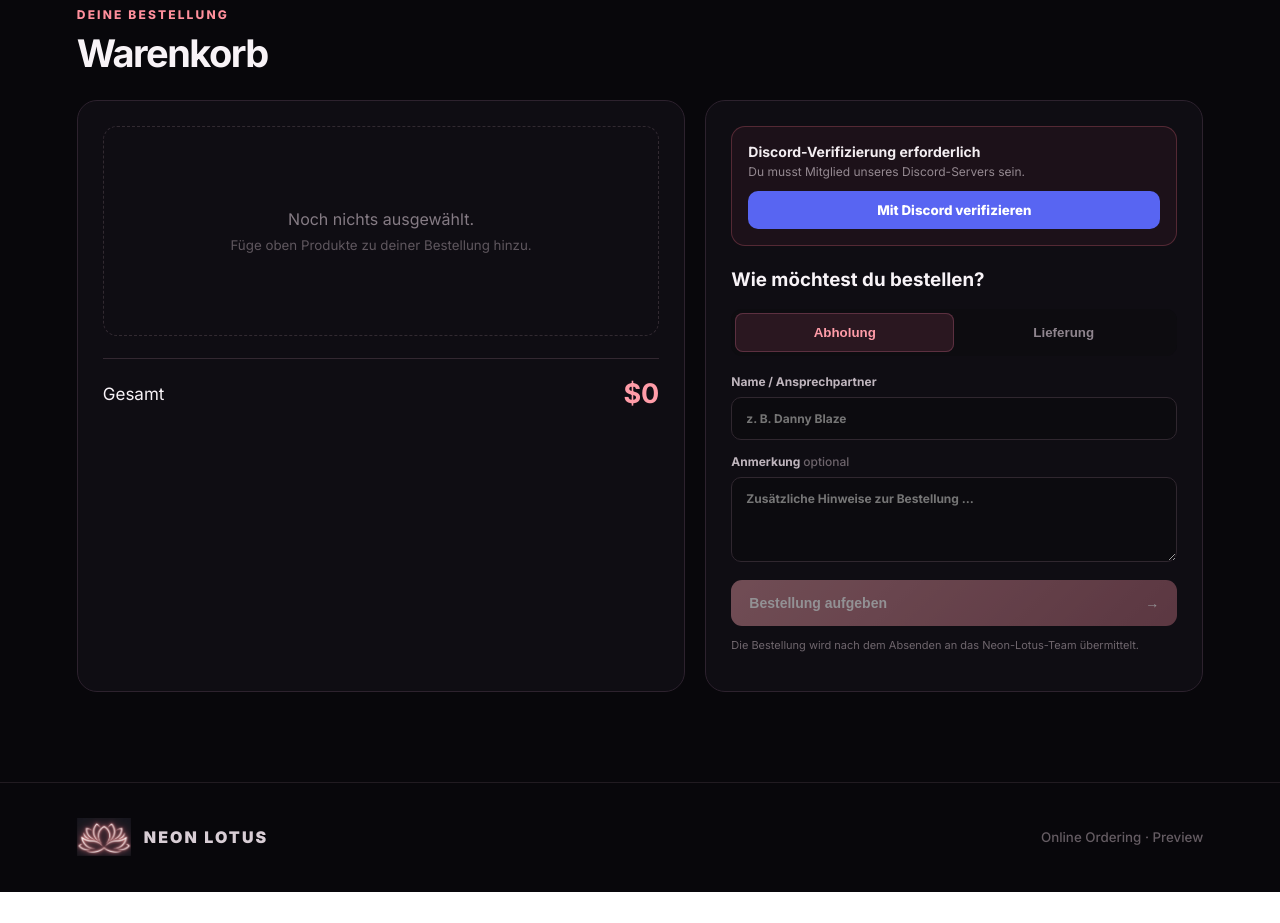
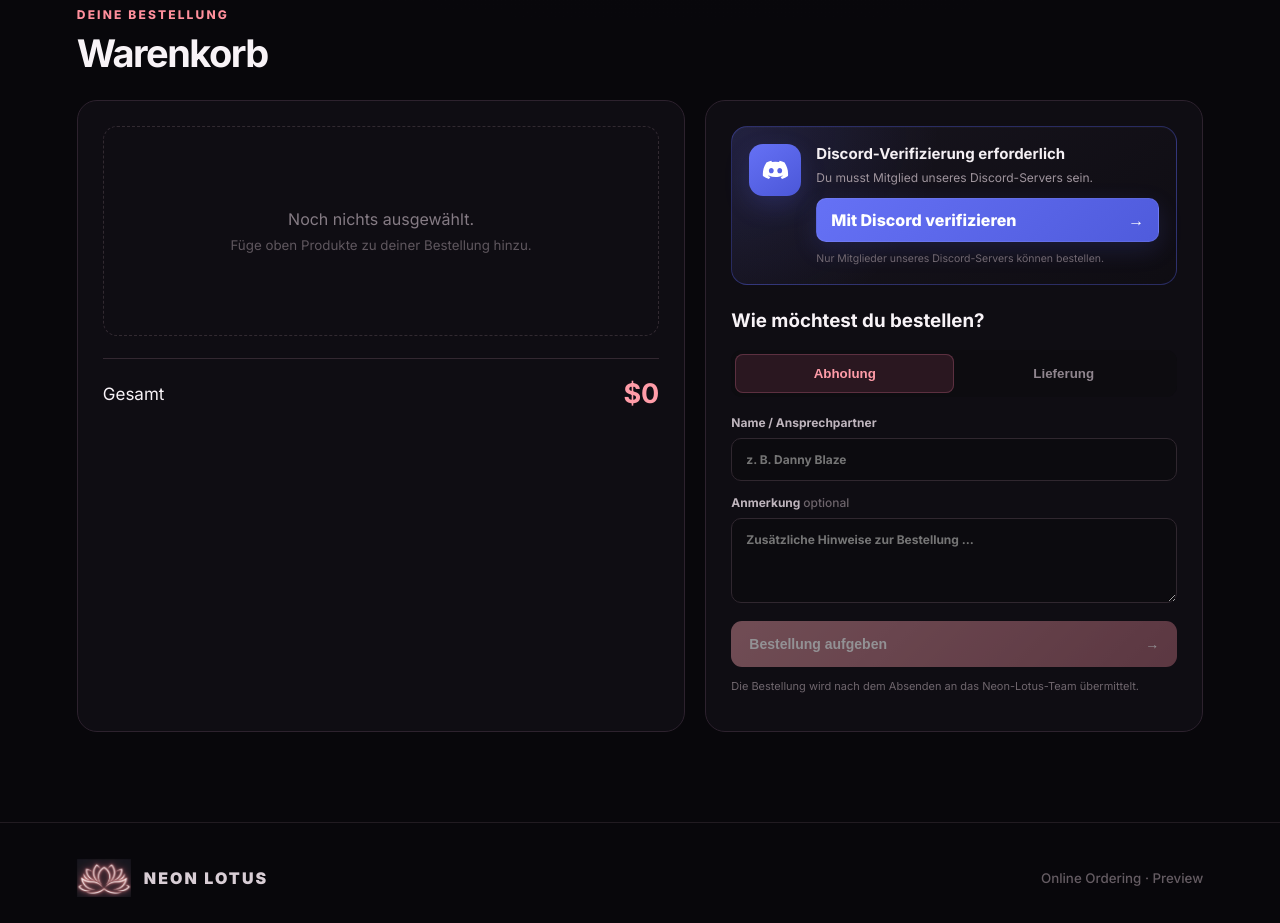
Before and after one commit to JulianGlobe/NeonLotus-Bestellungen, a plain HTML site: page index.html in a window 1280 px wide. Shown: the part 2620-3543 px from the top of the page. Before the commit the page ends 3512 px from the top, so only its background shows below. Drawn offline with Linux system fonts and the light colour scheme.

Commit message:
Add files via upload

```diff
--- a/app.js
+++ b/app.js
@@ -57,7 +57,11 @@
  }catch{localStorage.removeItem(AUTH_KEY);setAuthUI(null)}
 }
 
-document.querySelector('#discord-login').onclick=()=>{window.location.href=`${API}/auth/discord`};
+const discordLogin=document.querySelector('#discord-login');
+if(discordLogin){
+  discordLogin.setAttribute('href',`${API}/auth/discord`);
+}
+
 document.querySelector('#discord-logout').onclick=()=>{localStorage.removeItem(AUTH_KEY);setAuthUI(null)};
 
 (function handleDiscordReturn(){
--- a/index.html
+++ b/index.html
@@ -7,7 +7,7 @@
 <link rel="preconnect" href="https://fonts.googleapis.com">
 <link rel="preconnect" href="https://fonts.gstatic.com" crossorigin>
 <link href="https://fonts.googleapis.com/css2?family=Inter:wght@400;500;600;700;800;900&display=swap" rel="stylesheet">
-<link rel="stylesheet" href="style.css">
+<link rel="stylesheet" href="style.css?v=9">
 </head>
 <body>
 <div class="ambient a1"></div><div class="ambient a2"></div>
@@ -49,12 +49,25 @@
 
     <div class="order-card">
       <div class="discord-auth-box">
-        <div id="discord-auth-status" class="discord-auth-status">
-          <div><b>Discord-Verifizierung erforderlich</b><small>Du musst Mitglied unseres Discord-Servers sein.</small></div>
+        <div class="discord-auth-icon" aria-hidden="true">
+          <svg viewBox="0 0 24 24" role="img">
+            <path fill="currentColor" d="M19.5 5.34A16.3 16.3 0 0 0 15.44 4l-.5 1.02a14.8 14.8 0 0 0-5.88 0L8.55 4A16.4 16.4 0 0 0 4.5 5.35C1.94 9.17 1.25 12.9 1.6 16.58A16.5 16.5 0 0 0 6.58 19l1.2-1.64a10.7 10.7 0 0 1-1.9-.91l.47-.36c3.66 1.69 7.62 1.69 11.23 0l.48.36c-.61.36-1.25.66-1.9.91l1.2 1.64a16.4 16.4 0 0 0 4.98-2.42c.42-4.27-.72-7.97-2.84-11.24ZM8.52 14.31c-1.1 0-2-.99-2-2.2 0-1.22.88-2.21 2-2.21 1.13 0 2.02 1 2 2.21 0 1.21-.89 2.2-2 2.2Zm6.96 0c-1.1 0-2-.99-2-2.2 0-1.22.88-2.21 2-2.21 1.13 0 2.02 1 2 2.21 0 1.21-.87 2.2-2 2.2Z"/>
+          </svg>
         </div>
-        <div class="discord-auth-actions">
-          <button id="discord-login" type="button" class="discord-login">Mit Discord verifizieren</button>
-          <button id="discord-logout" type="button" class="discord-logout hidden">Abmelden</button>
+        <div class="discord-auth-content">
+          <div id="discord-auth-status" class="discord-auth-status">
+            <div>
+              <b>Discord-Verifizierung erforderlich</b>
+              <small>Verifiziere deinen Discord-Account, bevor du eine Bestellung absendest.</small>
+            </div>
+          </div>
+          <div class="discord-auth-actions">
+            <a id="discord-login" class="discord-login" href="https://neon-lotus-bot-production.up.railway.app/auth/discord">
+              <span>Mit Discord verifizieren</span><span class="discord-arrow">→</span>
+            </a>
+            <button id="discord-logout" type="button" class="discord-logout hidden">Account wechseln</button>
+          </div>
+          <div class="discord-auth-hint">Nur Mitglieder unseres Discord-Servers können bestellen.</div>
         </div>
       </div>
       <h3>Wie möchtest du bestellen?</h3>
@@ -74,6 +87,6 @@
 </main>
 
 <footer><img src="assets/neon-lotus-logo.jpg" alt=""><span>NEON LOTUS</span><small>Online Ordering · Preview</small></footer>
-<script src="app.js"></script>
+<script src="app.js?v=9"></script>
 </body>
 </html>
--- a/style.css
+++ b/style.css
@@ -10,17 +10,62 @@
 @media(max-width:900px){.hero{grid-template-columns:1fr;min-height:auto}.hero-logo{order:-1;max-width:580px}.grid{grid-template-columns:1fr 1fr}.checkout-layout{grid-template-columns:1fr}.header-pill{display:none}}
 @media(max-width:560px){.topbar{height:72px}.brand img{width:48px}.hero{padding-top:35px}.hero h1{font-size:47px}.grid{grid-template-columns:1fr}.product-img{height:190px}.section-note{display:none}.menu,.checkout{padding-left:18px;padding-right:18px}.hero{padding-left:18px;padding-right:18px}.cart-line{grid-template-columns:1fr auto}.cart-line span{display:none}footer{padding:0 18px}}
 
+
 /* Discord verification */
-.discord-auth-box{border:1px solid rgba(255,113,135,.25);background:rgba(255,113,135,.055);border-radius:14px;padding:16px;margin-bottom:22px}
-.discord-auth-status{display:flex;align-items:center;gap:10px;margin-bottom:12px;color:#f3edf1}
-.discord-auth-status b{display:block;font-size:14px}
-.discord-auth-status small{display:block;color:#958991;margin-top:4px;font-size:12px}
-.discord-auth-status.verified small{color:#b8aeb4}
-.verified-dot{width:10px;height:10px;border-radius:50%;background:#72d99c;box-shadow:0 0 12px rgba(114,217,156,.65);flex:0 0 auto}
-.discord-auth-actions{display:flex;gap:10px}
-.discord-login,.discord-logout{border:0;border-radius:10px;padding:11px 15px;font-weight:800;cursor:pointer;font-family:inherit}
-.discord-login{background:#5865f2;color:white;flex:1}
-.discord-login:hover{filter:brightness(1.08)}
-.discord-logout{background:#211b20;color:#c8bcc3;border:1px solid #3a3037}
+.discord-auth-box{
+  display:grid;
+  grid-template-columns:52px 1fr;
+  gap:15px;
+  align-items:start;
+  border:1px solid rgba(88,101,242,.34);
+  background:
+    radial-gradient(circle at 0 0,rgba(88,101,242,.16),transparent 44%),
+    linear-gradient(145deg,rgba(24,21,31,.98),rgba(15,13,19,.98));
+  border-radius:16px;
+  padding:17px;
+  margin-bottom:24px;
+  box-shadow:inset 0 1px 0 rgba(255,255,255,.025);
+}
+.discord-auth-icon{
+  width:52px;height:52px;border-radius:14px;
+  display:flex;align-items:center;justify-content:center;
+  background:linear-gradient(145deg,#6571f5,#4b57d8);
+  color:white;box-shadow:0 10px 26px rgba(88,101,242,.2);
+}
+.discord-auth-icon svg{width:29px;height:29px}
+.discord-auth-content{min-width:0}
+.discord-auth-status{display:flex;align-items:center;gap:10px;color:#f5f0f4;margin:1px 0 12px}
+.discord-auth-status b{display:block;font-size:15px;line-height:1.25}
+.discord-auth-status small{display:block;color:#9f949d;margin-top:5px;font-size:12px;line-height:1.45}
+.discord-auth-status.verified small{color:#c4bac1}
+.verified-dot{
+  width:10px;height:10px;border-radius:50%;
+  background:#72d99c;box-shadow:0 0 12px rgba(114,217,156,.65);flex:0 0 auto
+}
+.discord-auth-actions{display:flex;gap:9px;align-items:center}
+.discord-login,.discord-logout{
+  min-height:42px;border-radius:10px;padding:11px 14px;
+  font-weight:800;font-family:inherit;text-decoration:none;
+  display:inline-flex;align-items:center;justify-content:center;gap:14px;
+  transition:.18s ease;cursor:pointer
+}
+.discord-login{
+  flex:1;border:1px solid rgba(255,255,255,.07);
+  background:linear-gradient(135deg,#6571f5,#4f5bdc);color:white;
+  box-shadow:0 8px 24px rgba(88,101,242,.16)
+}
+.discord-login:hover{filter:brightness(1.08);transform:translateY(-1px)}
+.discord-arrow{margin-left:auto;font-size:16px;line-height:1}
+.discord-logout{border:1px solid #40363e;background:#211c22;color:#cec3ca}
+.discord-logout:hover{border-color:#65535e;background:#292229}
+.discord-auth-hint{margin-top:10px;color:#716871;font-size:10.5px;line-height:1.4}
 .submit.locked{cursor:not-allowed;filter:saturate(.45);opacity:.55!important}
 .hidden{display:none!important}
+
+@media(max-width:560px){
+  .discord-auth-box{grid-template-columns:44px 1fr;padding:14px;gap:12px}
+  .discord-auth-icon{width:44px;height:44px;border-radius:12px}
+  .discord-auth-icon svg{width:25px;height:25px}
+  .discord-auth-actions{flex-direction:column;align-items:stretch}
+  .discord-login,.discord-logout{width:100%}
+}
```
